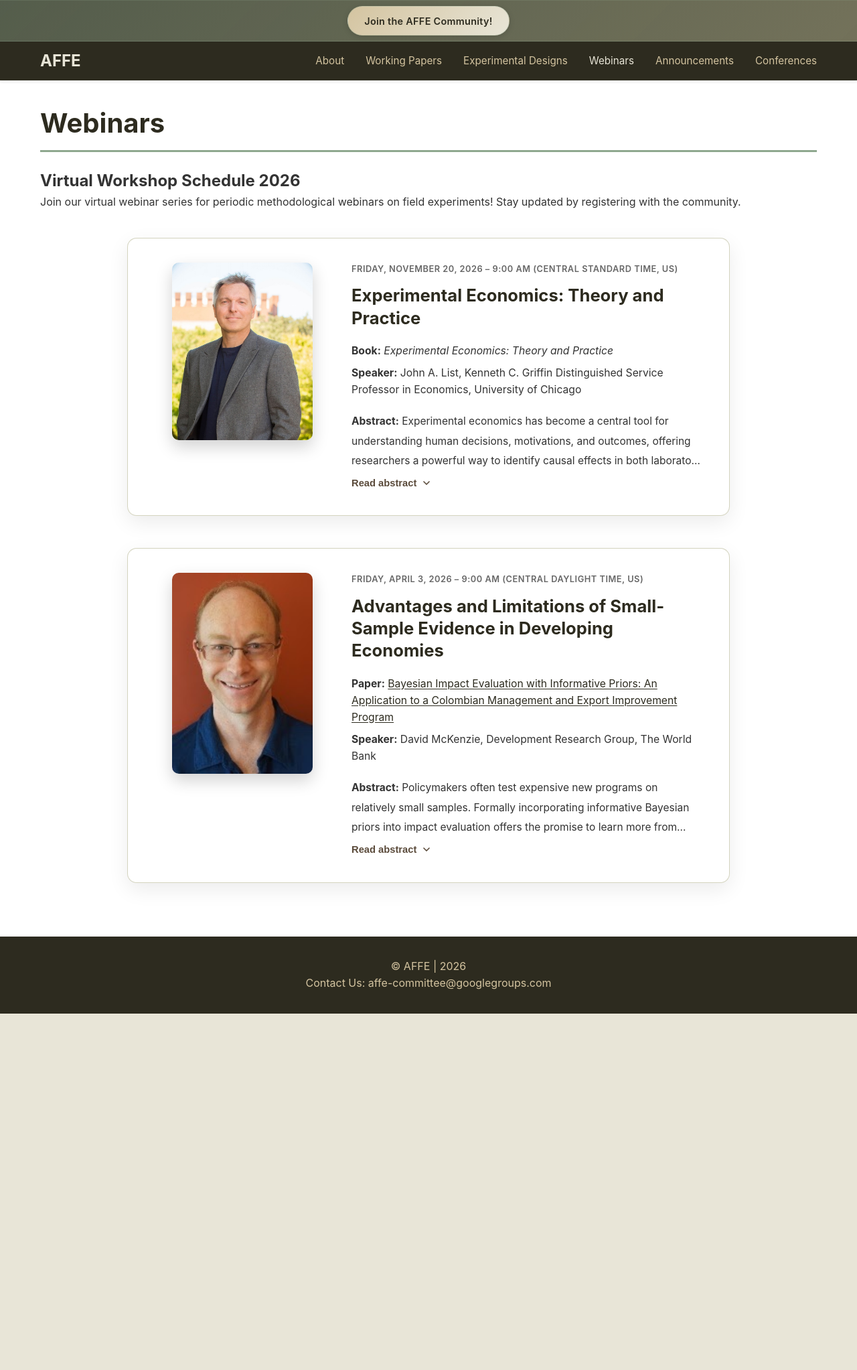
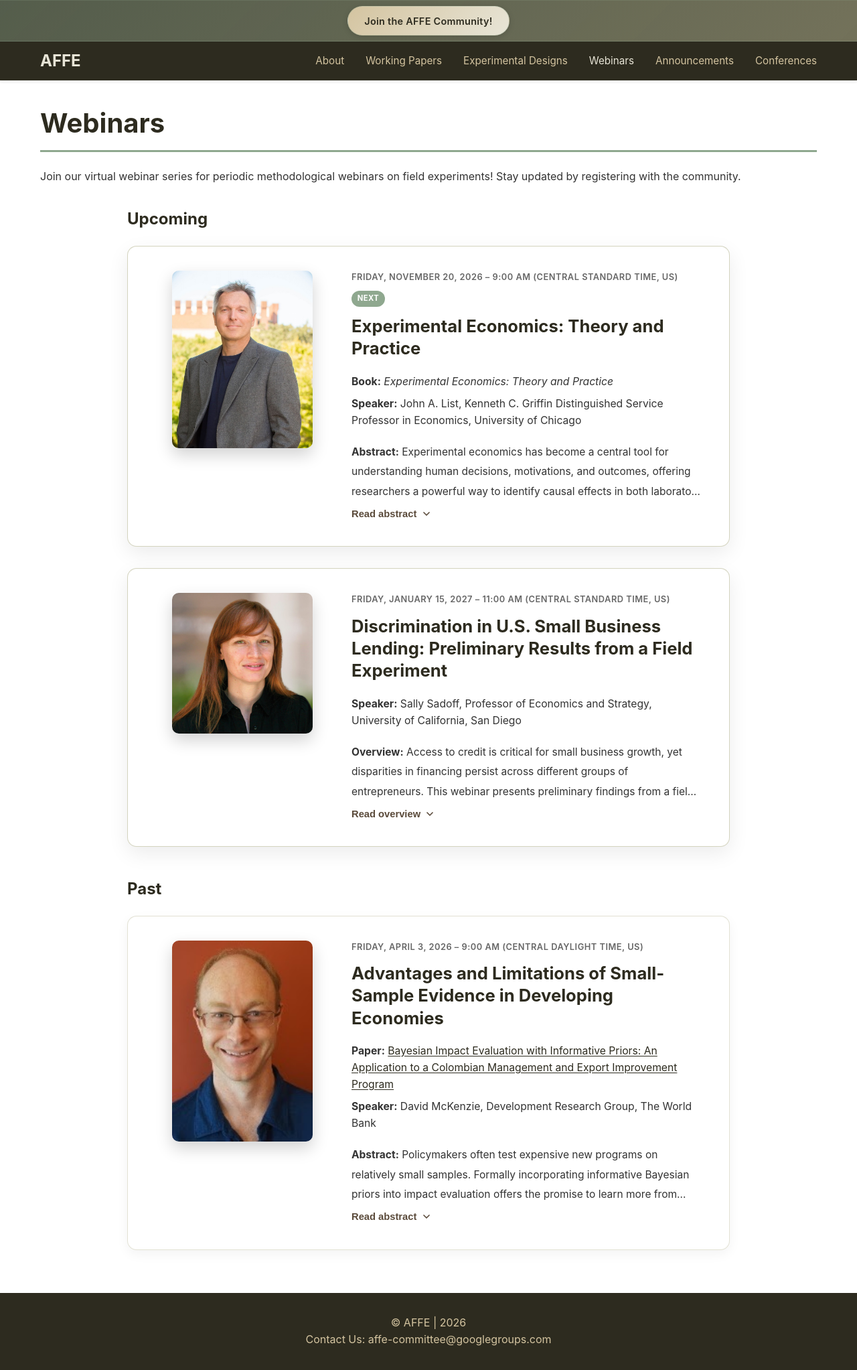
Before and after one commit to marceaguilar/affe-website, a Jekyll site: the page built from pages/webinars.md, in a window 1280 px wide. Shown: the whole page at 67% size. Built offline with Jekyll 4.4.1, drawn with Linux system fonts in a browser that asks for light colours; before the commit the page ends 1513 px from its top, so only the background shows below that.

Commit message:
Add Sally Sadoff webinar and split upcoming from past sessions.
Co-authored-by: Cursor <cursoragent@cursor.com>

```diff
--- a/_layouts/webinars.html
+++ b/_layouts/webinars.html
@@ -25,9 +25,21 @@ layout: default
   color: var(--color-olivewood);
 }
 
+.webinars-section-title {
+  max-width: 900px;
+  margin: 2.75rem auto 0;
+  color: var(--color-olivewood);
+  font-size: 1.5rem;
+  font-weight: 700;
+}
+
+.webinars-section-title:first-of-type {
+  margin-top: 2rem;
+}
+
 .webinar-featured {
   max-width: 900px;
-  margin: 2.5rem auto 3rem;
+  margin: 1.25rem auto 2rem;
   padding: 2.25rem 2.5rem;
   border-radius: 14px;
   border: 1px solid rgba(184, 183, 148, 0.6);
@@ -59,11 +71,30 @@ layout: default
 }
 
 .webinar-date {
+  display: flex;
+  flex-wrap: wrap;
+  align-items: center;
+  gap: 0.6rem;
   font-weight: 600;
   color: var(--color-text-light);
   letter-spacing: 0.04em;
   text-transform: uppercase;
   font-size: 0.8rem;
+}
+
+.webinar-badge {
+  letter-spacing: 0.04em;
+  font-size: 0.7rem;
+  font-weight: 700;
+  padding: 0.2rem 0.55rem;
+  border-radius: 999px;
+  background-color: var(--color-sage);
+  color: var(--color-white);
+}
+
+.webinar-featured--past {
+  box-shadow: 0 6px 18px rgba(0, 0, 0, 0.05);
+  border-color: rgba(184, 183, 148, 0.4);
 }
 
 .webinar-title {
--- a/assets/js/main.js
+++ b/assets/js/main.js
@@ -58,15 +58,17 @@ document.addEventListener('DOMContentLoaded', function() {
   });
 
   document.querySelectorAll('.webinar-abstract-toggle').forEach(function(button) {
+    const label = button.querySelector('.webinar-abstract-toggle-label');
+    const collapsedLabel = label ? label.textContent : 'Read more';
+
     button.addEventListener('click', function() {
       const abstract = button.previousElementSibling;
       const isExpanded = button.getAttribute('aria-expanded') === 'true';
-      const label = button.querySelector('.webinar-abstract-toggle-label');
 
       if (isExpanded) {
         abstract.classList.add('is-collapsed');
         button.setAttribute('aria-expanded', 'false');
-        if (label) label.textContent = 'Read abstract';
+        if (label) label.textContent = collapsedLabel;
       } else {
         abstract.classList.remove('is-collapsed');
         button.setAttribute('aria-expanded', 'true');
--- a/pages/webinars.md
+++ b/pages/webinars.md
@@ -4,16 +4,19 @@ title: Webinars
 permalink: /webinars
 ---
 
-## Virtual Workshop Schedule 2026
+Join our virtual webinar series for periodic methodological webinars on field experiments! Stay updated by registering with the community.
 
-Join our virtual webinar series for periodic methodological webinars on field experiments! Stay updated by registering with the community.
+<h2 class="webinars-section-title" id="upcoming">Upcoming</h2>
 
 <div class="webinar-featured">
   <div class="webinar-speaker-photo">
     <img src="/assets/img/john_list.png" alt="John A. List" loading="lazy">
   </div>
   <div class="webinar-details">
-    <div class="webinar-date">Friday, November 20, 2026 – 9:00 AM (Central Standard Time, US)</div>
+    <div class="webinar-date">
+      <span>Friday, November 20, 2026 – 9:00 AM (Central Standard Time, US)</span>
+      <span class="webinar-badge">Next</span>
+    </div>
     <h3 class="webinar-title">Experimental Economics: Theory and Practice</h3>
     <p class="webinar-meta"><strong>Book:</strong> <em>Experimental Economics: Theory and Practice</em></p>
     <p class="webinar-meta"><strong>Speaker:</strong> John A. List, Kenneth C. Griffin Distinguished Service Professor in Economics, University of Chicago</p>
@@ -30,6 +33,28 @@ Join our virtual webinar series for periodic methodological webinars on field ex
 </div>
 
 <div class="webinar-featured">
+  <div class="webinar-speaker-photo">
+    <img src="/assets/img/sally_sadoff.jpg" alt="Sally Sadoff" loading="lazy">
+  </div>
+  <div class="webinar-details">
+    <div class="webinar-date">Friday, January 15, 2027 – 11:00 AM (Central Standard Time, US)</div>
+    <h3 class="webinar-title">Discrimination in U.S. Small Business Lending: Preliminary Results from a Field Experiment</h3>
+    <p class="webinar-meta"><strong>Speaker:</strong> Sally Sadoff, Professor of Economics and Strategy, University of California, San Diego</p>
+    <div class="webinar-abstract-wrap">
+      <p class="webinar-abstract is-collapsed"><strong>Overview:</strong> Access to credit is critical for small business growth, yet disparities in financing persist across different groups of entrepreneurs. This webinar presents preliminary findings from a field experiment examining discrimination in the U.S. small business lending market. The study investigates whether lenders respond differently to prospective borrowers, focusing on potential barriers during the early stages of the lending process. By examining how lenders engage with small business owners seeking financing, the research provides insights into the role of discrimination in shaping access to capital and its implications for entrepreneurship, financial inclusion, and economic opportunity.</p>
+      <button type="button" class="webinar-abstract-toggle" aria-expanded="false">
+        <span class="webinar-abstract-toggle-label">Read overview</span>
+        <svg class="webinar-abstract-toggle-icon" width="16" height="16" viewBox="0 0 24 24" fill="none" stroke="currentColor" stroke-width="2.5" stroke-linecap="round" stroke-linejoin="round" aria-hidden="true">
+          <polyline points="6 9 12 15 18 9"></polyline>
+        </svg>
+      </button>
+    </div>
+  </div>
+</div>
+
+<h2 class="webinars-section-title" id="past">Past</h2>
+
+<div class="webinar-featured webinar-featured--past">
   <div class="webinar-speaker-photo">
     <img src="/assets/img/david_mckenzie.jpg" alt="David McKenzie" loading="lazy">
   </div>
```
Also changed, not shown: index.html (+7 -1 lines), pages/announcements.md (+5 -0 lines), assets/img/sally_sadoff.jpg (added).
